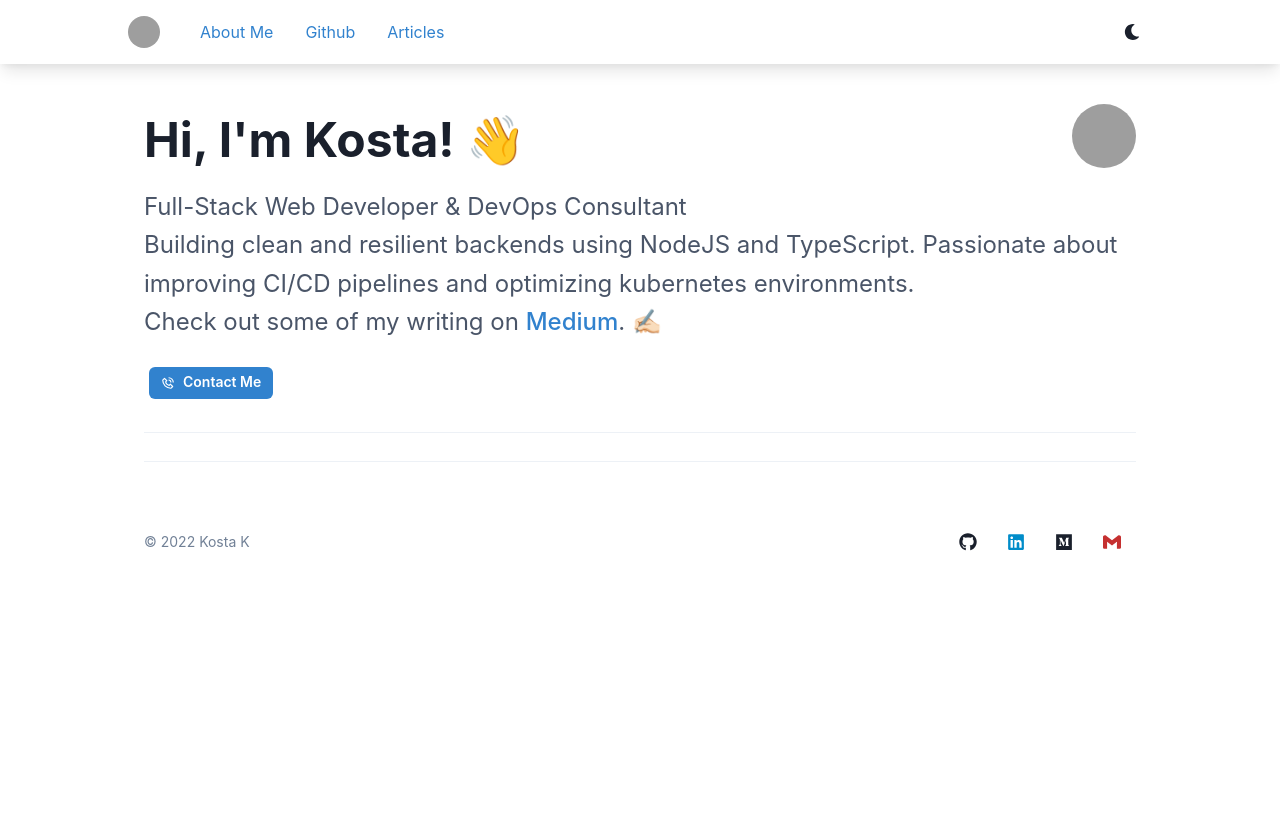
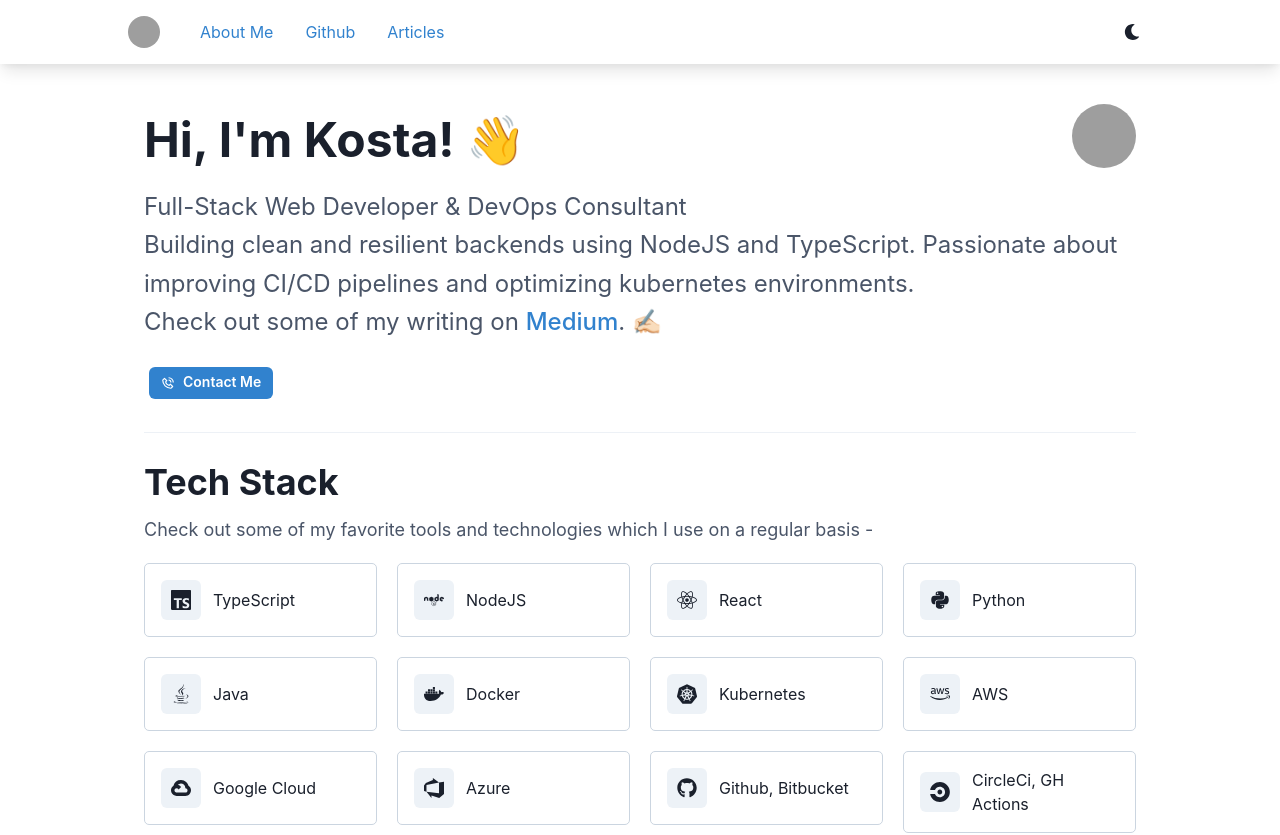
Before and after one commit to kosta1221/kostas-portfolio-website, a Next.js app: page / in a window 1280 px wide. Shown: the top 835 px of the page. Before the commit the page ends 800 px from the top, so only its background shows below. Built offline with nearby package versions, Linux system fonts and the light colour scheme; grey boxes are pictures that could not be loaded.

Commit message:
TeckStackSection

```diff
--- /dev/null
+++ b/components/StackCard.tsx
@@ -0,0 +1,47 @@
+import { Flex, IconButton, LinkBox, LinkOverlay, Text, useColorModeValue } from "@chakra-ui/react";
+import { MotionBox } from "../utils/motion";
+
+interface StackCardProps {
+  stack: any;
+}
+
+const StackCard = ({ stack }: StackCardProps) => {
+  return (
+    <MotionBox whileHover={{ y: -5 }}>
+      <LinkBox
+        as="article"
+        w="100%"
+        p={4}
+        borderColor={useColorModeValue("gray.300", "gray.700")}
+        borderRadius={5}
+        borderWidth="1px"
+        transition=".5s"
+        cursor="pointer"
+        display="flex"
+        role="group"
+        _hover={{
+          borderColor: "blue.500",
+        }}
+      >
+        <Flex alignItems="center" justifyContent="space-between">
+          <IconButton
+            as="a"
+            aria-label={stack?.name}
+            mr={3}
+            _groupHover={{ color: "blue.500" }}
+            icon={stack?.icon}
+          />
+          <LinkOverlay href={stack?.url} rel="noopener" isExternal>
+            <Flex>
+              <Text size="sm" _hover={{ color: "blue.500" }}>
+                {stack?.name}
+              </Text>
+            </Flex>
+          </LinkOverlay>
+        </Flex>
+      </LinkBox>
+    </MotionBox>
+  );
+};
+
+export default StackCard;
--- a/constant/index.tsx
+++ b/constant/index.tsx
@@ -1,5 +1,22 @@
-import { SiGmail } from "react-icons/si";
-import { FaLinkedin, FaMedium, FaGithub } from "react-icons/fa";
+import {
+  SiAzuredevops,
+  SiCircleci,
+  SiGmail,
+  SiGooglecloud,
+  SiKubernetes,
+  SiTypescript,
+} from "react-icons/si";
+import {
+  FaLinkedin,
+  FaMedium,
+  FaGithub,
+  FaJava,
+  FaReact,
+  FaNode,
+  FaPython,
+  FaDocker,
+  FaAws,
+} from "react-icons/fa";
 
 const menuLinks = [
   { name: "About Me", route: "/about" },
@@ -40,4 +57,67 @@
   },
 };
 
-export { menuLinks, siteConfig };
+const techStacks = [
+  {
+    name: "TypeScript",
+    icon: <SiTypescript fontSize="20px" />,
+    url: "https://www.typescriptlang.org",
+  },
+  {
+    name: "NodeJS",
+    icon: <FaNode fontSize="20px" />,
+    url: "https://nodejs.org",
+  },
+  {
+    name: "React",
+    icon: <FaReact fontSize="20px" />,
+    url: "https://reactjs.org",
+  },
+  {
+    name: "Python",
+    icon: <FaPython fontSize="20px" />,
+    url: "https://www.python.org",
+  },
+  {
+    name: "Java",
+    icon: <FaJava fontSize="20px" />,
+    url: "https://www.java.com",
+  },
+  {
+    name: "Docker",
+    icon: <FaDocker fontSize="20px" />,
+    url: "https://www.docker.com",
+  },
+  {
+    name: "Kubernetes",
+    icon: <SiKubernetes fontSize="20px" />,
+    url: "https://kubernetes.io",
+  },
+  {
+    name: "AWS",
+    icon: <FaAws fontSize="20px" />,
+    url: "https://aws.amazon.com",
+  },
+  {
+    name: "Google Cloud",
+    icon: <SiGooglecloud fontSize="20px" />,
+    url: "https://cloud.google.com",
+  },
+  {
+    name: "Azure",
+    icon: <SiAzuredevops fontSize="20px" />,
+    url: "https://azure.microsoft.com",
+  },
+  {
+    name: "Github, Bitbucket",
+    icon: <FaGithub fontSize="20px" />,
+    url: "https://github.com",
+  },
+  {
+    name: "CircleCi, GH Actions",
+    icon: <SiCircleci fontSize="20px" />,
+    url: "https://circleci.com",
+  },
+];
+
+export { menuLinks, siteConfig, techStacks };
--- a/pages/index.tsx
+++ b/pages/index.tsx
@@ -2,6 +2,7 @@
 import type { NextPage } from "next";
 import Head from "next/head";
 import ProfileSection from "../section/ProfileSection";
+import TechStackSection from "../section/TechStackSection";
 import styles from "../styles/Home.module.css";
 
 const Home: NextPage = () => {
@@ -18,7 +19,7 @@
         <Container maxW="container.lg" mt={["5", "10"]} mb={["5", "10"]}>
           <ProfileSection />
           <Divider my={7} />
-          {/* <TechStackSection /> */}
+          <TechStackSection />
           <Divider my={7} />
           {/* <LiveProjectSection /> */}
         </Container>
--- /dev/null
+++ b/section/TechStackSection.tsx
@@ -0,0 +1,28 @@
+import React from "react";
+import { Heading, SlideFade, Grid, Text, useColorModeValue } from "@chakra-ui/react";
+import StackCard from "../components/StackCard";
+import { techStacks } from "../constant";
+
+const TechStackSection = () => {
+  return (
+    <SlideFade in offsetY={80} delay={0.2}>
+      <Heading as="h1" fontSize={{ base: "24px", md: "30px", lg: "36px" }} mb={3}>
+        Tech Stack
+      </Heading>
+      <Text textColor={useColorModeValue("gray.600", "gray.400")} fontSize={"lg"}>
+        Check out some of my favorite tools and technologies which I use on a regular basis -
+      </Text>
+      <Grid
+        mt={5}
+        templateColumns={["1fr", "repeat(2,1fr)", "repeat(3, 1fr)", "repeat(4, 1fr)"]}
+        gap={[2, 5, 5, 5]}
+      >
+        {techStacks.map((stack) => (
+          <StackCard stack={stack} key={stack?.name} />
+        ))}
+      </Grid>
+    </SlideFade>
+  );
+};
+
+export default TechStackSection;
```
